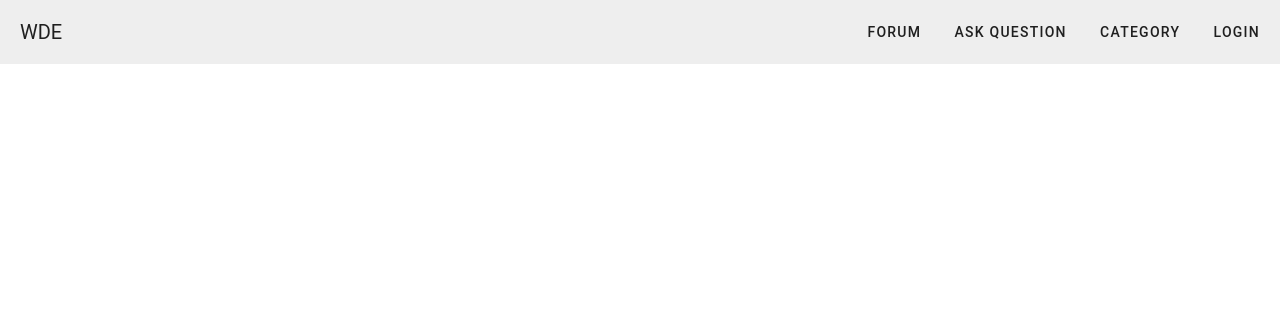
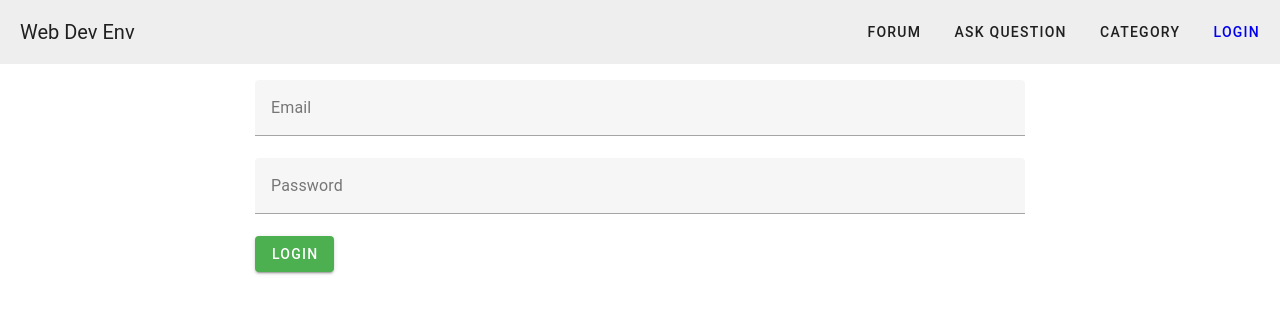
Before and after one commit to amm834/real-time-forum-client, a Vue app: page /login in a window 1280 px wide. Shown: the top 314 px of the page. Built offline with nearby package versions, Linux system fonts and the light colour scheme.

Commit message:
Login done

```diff
--- a/src/App.vue
+++ b/src/App.vue
@@ -2,6 +2,7 @@
   <v-app>
     <v-main>
       <app-tool-bar></app-tool-bar>
+      <router-view></router-view>
     </v-main>
   </v-app>
 </template>
--- a/src/components/AppToolBar.vue
+++ b/src/components/AppToolBar.vue
@@ -7,13 +7,17 @@
     >
       <!--      <v-app-bar-nav-icon></v-app-bar-nav-icon>-->
 
-      <v-toolbar-title>WDE</v-toolbar-title>
+      <v-toolbar-title>
+        Web Dev Env
+      </v-toolbar-title>
 
       <v-spacer></v-spacer>
       <v-btn>Forum</v-btn>
       <v-btn>Ask Question</v-btn>
       <v-btn>Category</v-btn>
-      <v-btn>Login</v-btn>
+      <router-link :to="{name:'login'}" class="v-btn">
+        <v-btn>Login</v-btn>
+      </router-link>
     </v-toolbar>
   </div>
 </template>
--- /dev/null
+++ b/src/components/Login.vue
@@ -0,0 +1,49 @@
+<template>
+  <v-container>
+    <v-row justify="center">
+      <v-col md="8">
+        <v-form @submit.prevent="login">
+          <v-text-field
+              label="Email"
+              type="email"
+              v-model="form.email"
+              requied
+          ></v-text-field>
+          <v-text-field
+              label="Password"
+              type="password"
+              v-model="form.password"
+              required
+          ></v-text-field>
+          <v-btn color="success" type="submit">Login</v-btn>
+        </v-form>
+      </v-col>
+    </v-row>
+  </v-container>
+</template>
+
+
+<script>
+import axios from "axios";
+
+export default {
+  name: "Login",
+  data() {
+    return {
+      form: {
+        email: null,
+        password: null
+      }
+    }
+  },
+  methods: {
+    login() {
+      axios.get('/sanctum/csrf-cookie')
+          .then(res => {
+            console.log(res)
+            axios.post('/api/auth/login', this.form)
+          })
+    }
+  }
+}
+</script>
--- a/src/main.js
+++ b/src/main.js
@@ -6,6 +6,7 @@ import * as components from 'vuetify/components'
 import * as directives from 'vuetify/directives'
 import '@mdi/font/css/materialdesignicons.css'
 import router from "./router";
+import axios from "axios";
 
 const vuetify = createVuetify({
     icons: {
@@ -15,6 +16,14 @@ const vuetify = createVuetify({
     directives
 })
 
+window.axios = axios.create({
+    headers: {
+        'Accept': 'application/json',
+    },
+})
+
+axios.defaults.baseURL = 'http://localhost:8000'
+axios.defaults.withCredentials = true
 
 const app = createApp(App)
 app.use(router)
--- a/src/router/index.js
+++ b/src/router/index.js
@@ -1,6 +1,14 @@
 import {createRouter, createWebHistory} from "vue-router";
+import Login from "../components/Login.vue";
+import App from "../App.vue";
 
-const routes = []
+const routes = [
+    {
+        path: '/login',
+        component: Login,
+        name: 'login'
+    },
+]
 
 export default createRouter({
     history: createWebHistory(),
```
